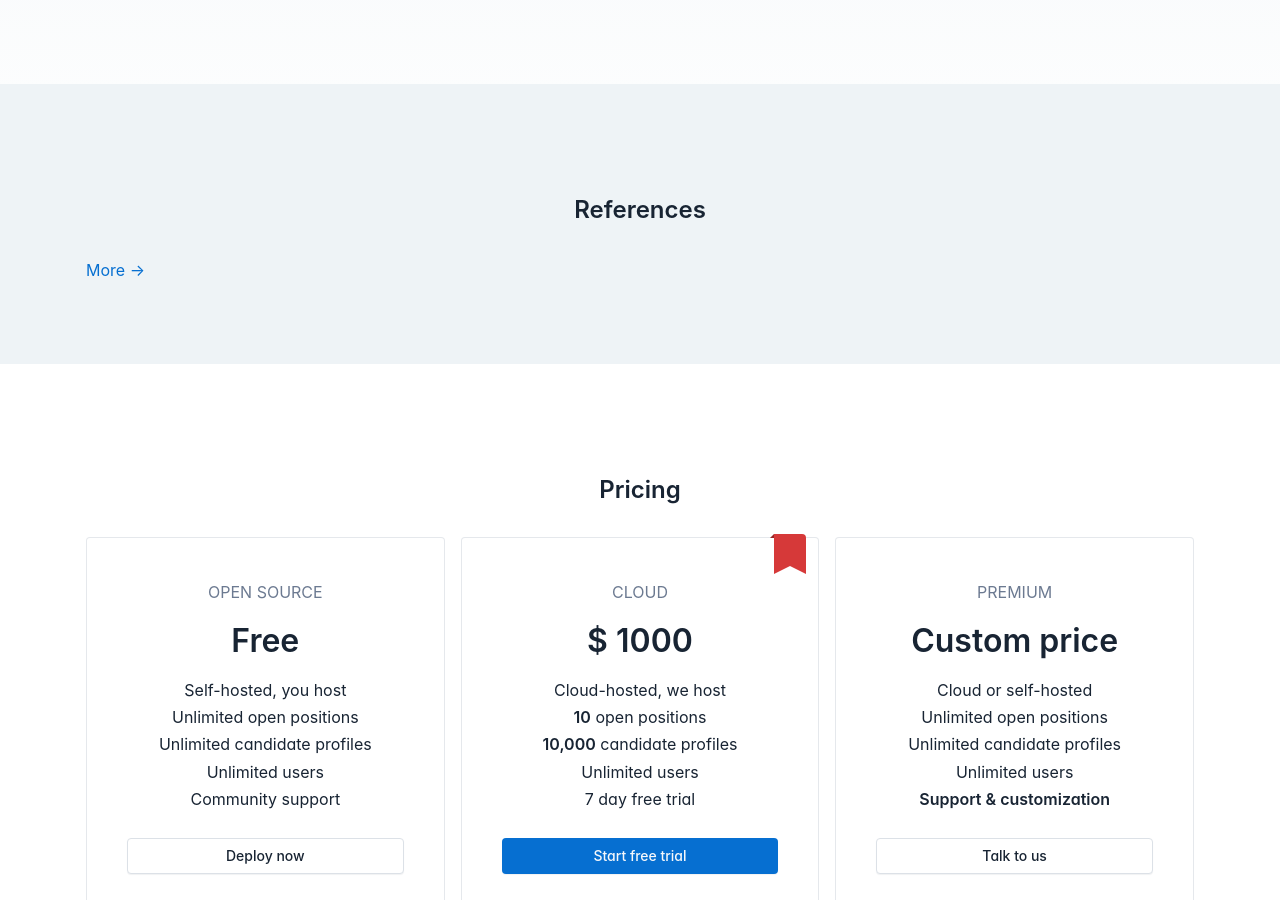
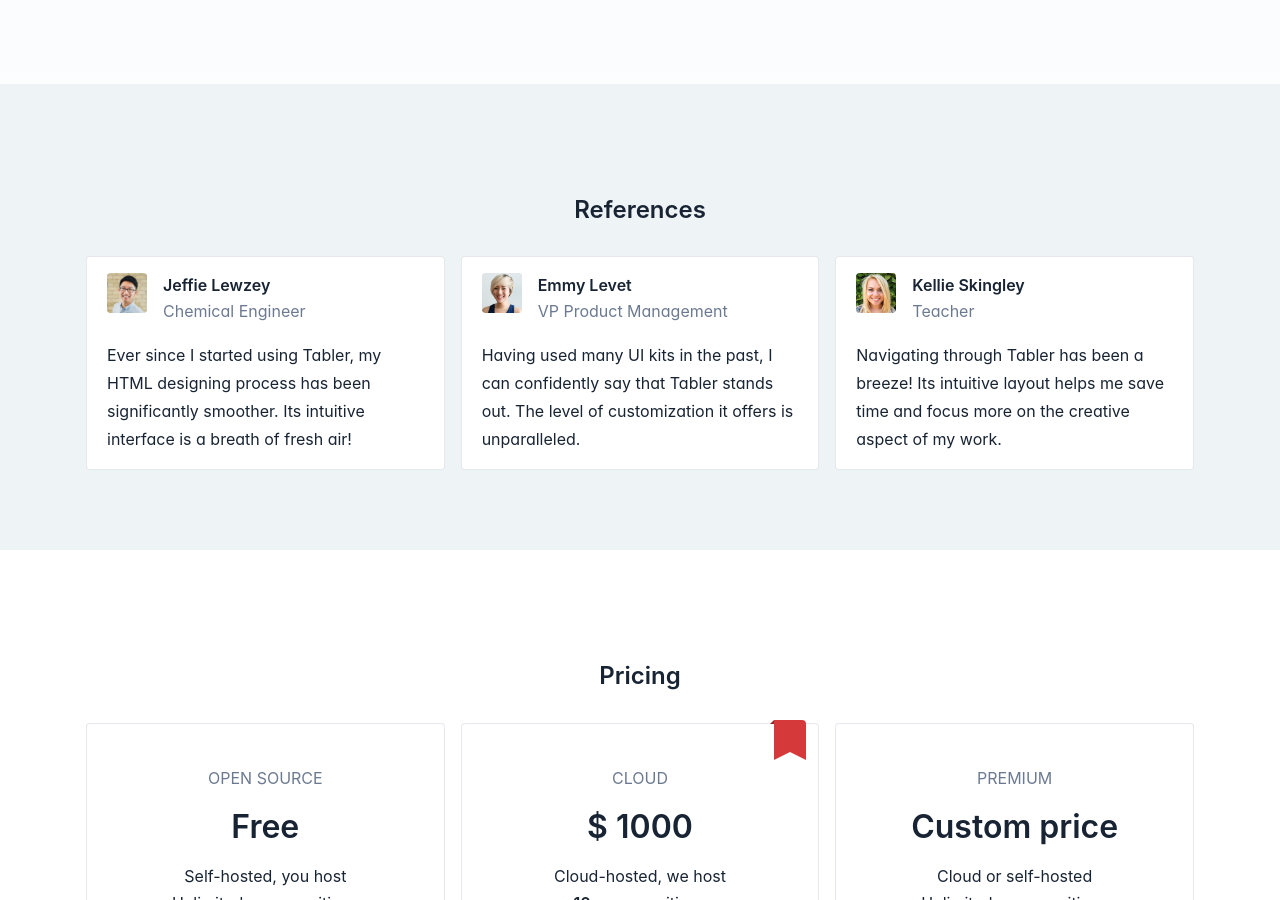
Before and after one commit to olegp/ionsquare.com, a Jekyll site: the page built from site/index.html, in a window 1280 px wide and 900 px high, scrolled down 666 px. Built offline with Jekyll 4.4.1, drawn with Linux system fonts in a browser that asks for light colours.

Commit message:
added dummy references

```diff
--- /dev/null
+++ b/site/_data/references.yml
@@ -0,0 +1,12 @@
+- name: "Jeffie Lewzey"
+  role: "Chemical Engineer"
+  icon: "assets/images/references/jeffie-lewzey.jpg"
+  description: "Ever since I started using Tabler, my HTML designing process has been significantly smoother. Its intuitive interface is a breath of fresh air!"
+- name: "Emmy Levet"
+  role: "VP Product Management"
+  icon: "assets/images/references/emmy-levet.jpg"
+  description: "Having used many UI kits in the past, I can confidently say that Tabler stands out. The level of customization it offers is unparalleled."
+- name: "Kellie Skingley"
+  role: "Teacher"
+  icon: "assets/images/references/kellie-skingley.jpg"
+  description: "Navigating through Tabler has been a breeze! Its intuitive layout helps me save time and focus more on the creative aspect of my work."
--- /dev/null
+++ b/site/_includes/references_block_content.html
@@ -0,0 +1,22 @@
+<h2 class="text-center my-5 section-title">References</h2>
+
+<div class="row">
+  {% for reference in site.data.references %}
+  <div class="col-md-4">
+    <div class="card">
+      <div class="card-body">
+        <div class="row mb-3">
+          <div class="col-auto">
+            <img src="{{ reference.icon }}" alt="{{ reference.name }}" class="avatar avatar-md">
+          </div>
+          <div class="col">
+            <div class="h3 m-0">{{ reference.name }}</div>
+            <div class="text-secondary">{{ reference.role }}</div>
+          </div>
+        </div>
+        <p>{{ reference.description }}</p>
+      </div>
+    </div>
+  </div>
+  {% endfor %}
+</div>
--- a/site/index.html
+++ b/site/index.html
@@ -44,8 +44,7 @@ title: Ionsquare
 <!-- References Block -->
 <section class="section section-light">
   <div class="container">
-    <h2 class="text-center my-5 section-title">References</h2>
-    <a href="/references" class="text-primary text-decoration-none">More →</a>
+    {% include references_block_content.html %}
   </div>
 </section>
 
```
Also changed, not shown: site/assets/images/references/emmy-levet.jpg (added), site/assets/images/references/jeffie-lewzey.jpg (added), site/assets/images/references/kellie-skingley.jpg (added).
